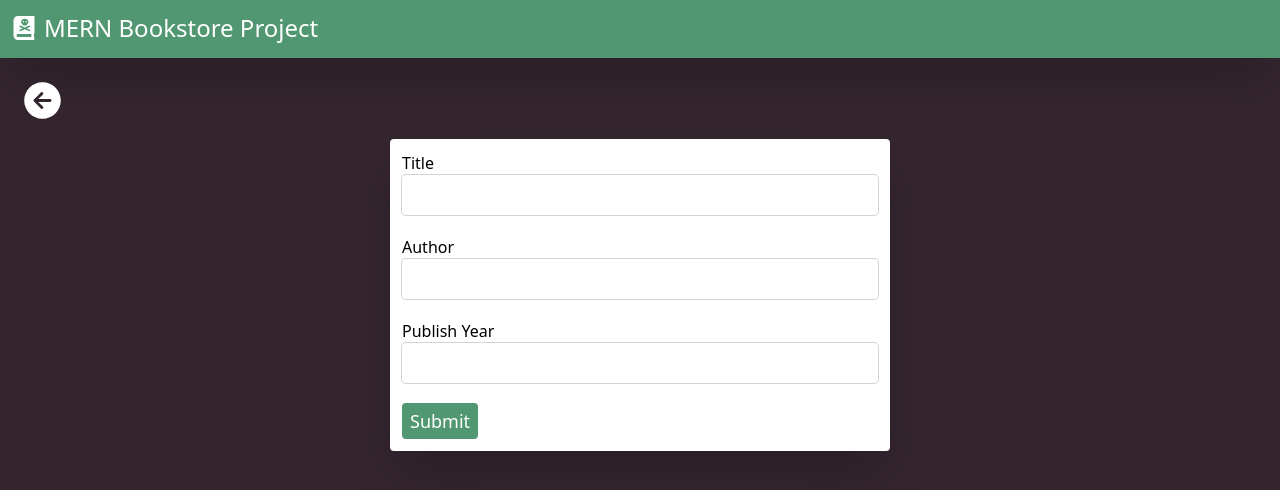
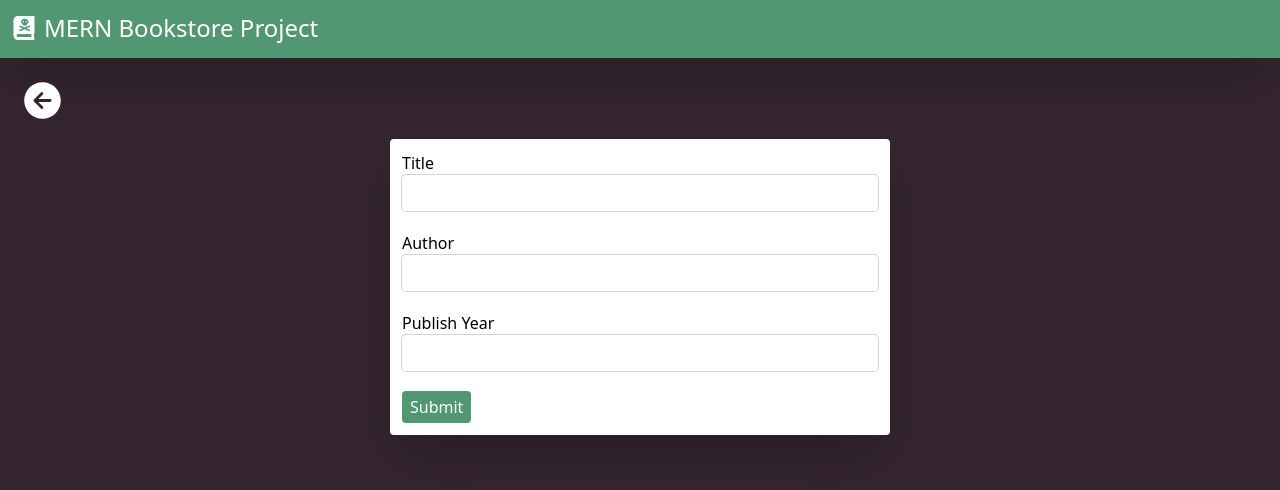
Before and after one commit to mark-elias/MERN_Bookstore, a React (Vite) app in the folder frontend/: page /books/create in a window 1280 px wide. Shown: the top 490 px of the page. Built offline with nearby package versions, Linux system fonts and the light colour scheme.

Commit message:
transform and transition updates

```diff
--- a/frontend/src/index.css
+++ b/frontend/src/index.css
@@ -8,7 +8,12 @@
     }
 }
 @layer components{
+    /* Error Messages */
     .error-message{
         @apply text-red-500
     }
+    /* Input Elements */
+    .custom-input{
+        @apply block ring-1 ring-zinc-300 w-full rounded px-3 py-[6px] focus:outline-none focus:ring-2 focus:ring-customGreen
+    }
 }
--- a/frontend/src/pages/CreateBook.tsx
+++ b/frontend/src/pages/CreateBook.tsx
@@ -44,7 +44,7 @@ function CreateBook() {
     <>
       <div className="mb-4">
         <Link to="/">
-          <IoArrowBackCircle className="text-[45px]" />
+          <IoArrowBackCircle className="text-[45px] hover:scale-110 duration-200 ease-in-out" />
         </Link>
       </div>
       <div className="flex justify-center">
@@ -60,7 +60,7 @@ function CreateBook() {
               id="title"
               type="text"
               {...register("title")}
-              className="block ring-1 ring-zinc-300 w-full rounded px-3 py-2"
+              className="custom-input"
             ></input>
             {errors.title && (
               <p className="error-message">{errors.title.message}</p>
@@ -74,7 +74,7 @@ function CreateBook() {
               id="author"
               type="text"
               {...register("author")}
-              className="block ring-1 ring-zinc-300 w-full rounded px-3 py-2"
+              className="custom-input"
             ></input>
             {errors.author && (
               <p className="error-message">{errors.author.message}</p>
@@ -88,7 +88,7 @@ function CreateBook() {
               id="publishYear"
               type="number"
               {...register("publishYear", { valueAsNumber: true })}
-              className="block ring-1 ring-zinc-300 w-full rounded px-3 py-2"
+              className="custom-input"
             ></input>
             {errors.publishYear && (
               <p className="error-message">{errors.publishYear.message}</p>
@@ -97,7 +97,7 @@ function CreateBook() {
           <div>
             <button
               type="submit"
-              className="bg-customGreen text-white px-2 py-1 rounded text-lg"
+              className="bg-customGreen text-white px-2 py-1 rounded hover:scale-105 duration-200 ease-in-out"
             >
               Submit
             </button>
--- a/frontend/src/pages/DeleteBook.tsx
+++ b/frontend/src/pages/DeleteBook.tsx
@@ -29,15 +29,15 @@ function DeleteBook() {
     <>
       <div className="mb-4">
         <Link to="/">
-          <IoArrowBackCircle className="text-[45px]" />
+          <IoArrowBackCircle className="text-[45px] hover:scale-110 duration-200 ease-in-out" />
         </Link>
       </div>
       <div className="flex justify-center">
-        <div className="bg-white text-black text-center p-3 rounded w-[400px] shadow-2xl flex flex-col items-center gap-5">
-          <h2>Are you sure you want to delete?</h2>
+        <div className="bg-white text-black text-center p-3 rounded w-[350px] shadow-2xl flex flex-col items-center gap-5">
+          <h2 className="text-xl">Are you sure you want to delete?</h2>
           <MdDelete
             onClick={() => mutation.mutate(id)}
-            className="text-[35px] hover:cursor-pointer text-zinc-700"
+            className="text-[35px] hover:cursor-pointer text-zinc-700 hover:scale-110 duration-200 ease-in-out"
           />
         </div>
       </div>
--- a/frontend/src/pages/HomePage.tsx
+++ b/frontend/src/pages/HomePage.tsx
@@ -21,7 +21,7 @@ function HomePage() {
     <div>
       <div className="flex justify-end mb-4">
         <Link to={`/books/create`}>
-          <IoIosAddCircle className="text-[45px]" />
+          <IoIosAddCircle className="text-[45px] hover:scale-110 duration-200 ease-in-out" />
         </Link>
       </div>
       <div className="flex justify-center">
@@ -47,17 +47,17 @@ function HomePage() {
                   <td>{b.publishYear}</td>
                   <td className="px-1">
                     <Link to={`/books/details/${b._id}`}>
-                      <IoInformationCircle className="text-2xl text-zinc-700" />
+                      <IoInformationCircle className="text-2xl text-zinc-700 hover:scale-110 duration-200 ease-in-out" />
                     </Link>
                   </td>
                   <td className="px-1">
                     <Link to={`/books/edit/${b._id}`}>
-                      <MdModeEdit className="text-2xl text-zinc-700" />
+                      <MdModeEdit className="text-2xl text-zinc-700 hover:scale-110 duration-200 ease-in-out" />
                     </Link>
                   </td>
                   <td className="px-1">
                     <Link to={`/books/delete/${b._id}`}>
-                      <MdDelete className="text-2xl text-zinc-700" />
+                      <MdDelete className="text-2xl text-zinc-700 hover:scale-110 duration-200 ease-in-out" />
                     </Link>
                   </td>
                 </tr>
--- a/frontend/src/pages/ShowBook.tsx
+++ b/frontend/src/pages/ShowBook.tsx
@@ -44,7 +44,7 @@ function BookDetailsPage() {
     <div>
       <div className="mb-4">
         <Link to="/">
-          <IoArrowBackCircle className="text-[45px]" />
+          <IoArrowBackCircle className="text-[45px] hover:scale-110 duration-200 ease-in-out" />
         </Link>
       </div>
       <div className="flex justify-center">
```
